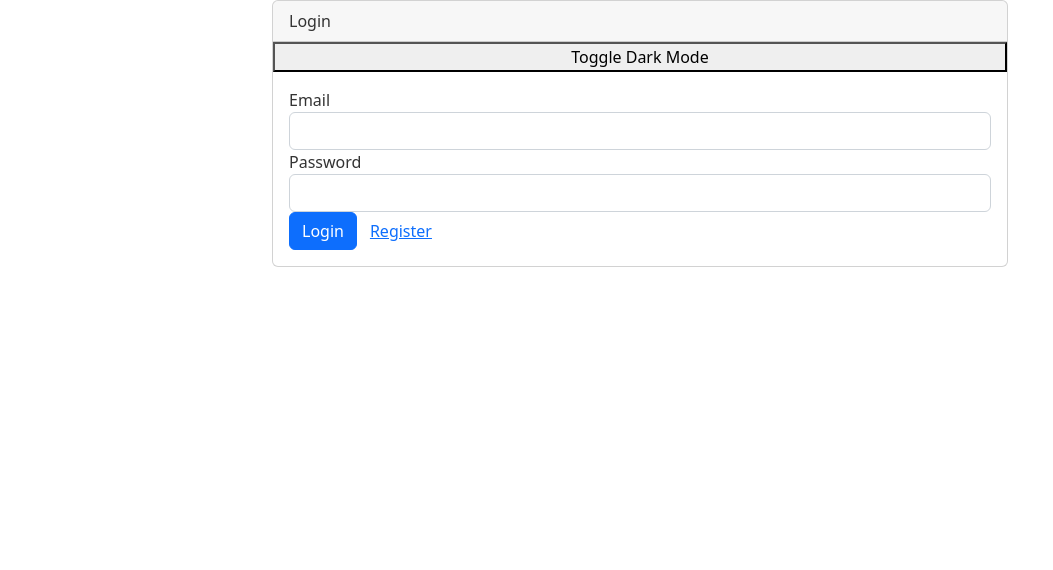
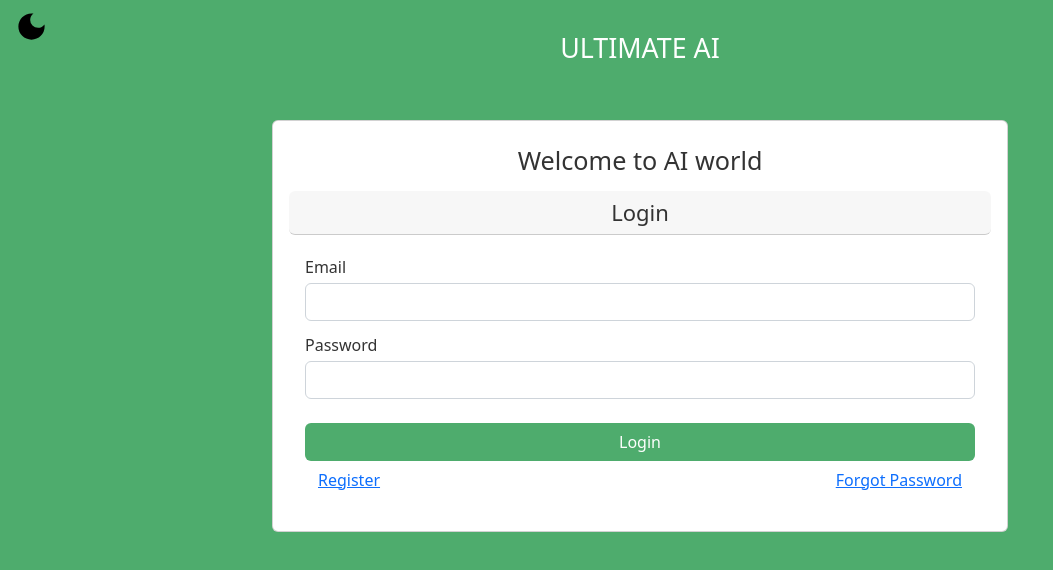
Before and after one commit to Marco30/Maverick, an Angular app in the folder CodeRed/: page /LoginView in a window 1280 px wide. Shown: the top 570 px of the page, without its empty margins (0-1053 px from the left). Built offline with nearby package versions, Linux system fonts and the light colour scheme.

Commit message:
Add reset passwrod, style forms

```diff
--- a/CodeRed/src/app/app.component.html
+++ b/CodeRed/src/app/app.component.html
@@ -1 +1,32 @@
+<div *ngIf="theme$ | async as theme" class="position-absolute p-2">
+  <button
+    class="toggle-theme border-0 bg-transparent"
+    (click)="toggleDarkMode()"
+  >
+    <svg
+      *ngIf="theme === 'light'"
+      xmlns="http://www.w3.org/2000/svg"
+      width="35"
+      height="35"
+      viewBox="0 0 24 24"
+    >
+      <path
+        fill="currentColor"
+        d="M12 21q-3.75 0-6.375-2.625T3 12q0-3.75 2.625-6.375T12 3q.35 0 .688.025t.662.075q-1.025.725-1.638 1.888T11.1 7.5q0 2.25 1.575 3.825T16.5 12.9q1.375 0 2.525-.613T20.9 10.65q.05.325.075.662T21 12q0 3.75-2.625 6.375T12 21Z"
+      />
+    </svg>
+    <svg
+      *ngIf="theme === 'dark'"
+      xmlns="http://www.w3.org/2000/svg"
+      width="35"
+      height="35"
+      viewBox="0 0 24 24"
+    >
+      <path
+        fill="white"
+        d="M12 17q-2.075 0-3.538-1.463T7 12q0-2.075 1.463-3.538T12 7q2.075 0 3.538 1.463T17 12q0 2.075-1.463 3.538T12 17ZM2 13q-.425 0-.713-.288T1 12q0-.425.288-.713T2 11h2q.425 0 .713.288T5 12q0 .425-.288.713T4 13H2Zm18 0q-.425 0-.713-.288T19 12q0-.425.288-.713T20 11h2q.425 0 .713.288T23 12q0 .425-.288.713T22 13h-2Zm-8-8q-.425 0-.713-.288T11 4V2q0-.425.288-.713T12 1q.425 0 .713.288T13 2v2q0 .425-.288.713T12 5Zm0 18q-.425 0-.713-.288T11 22v-2q0-.425.288-.713T12 19q.425 0 .713.288T13 20v2q0 .425-.288.713T12 23ZM5.65 7.05L4.575 6q-.3-.275-.288-.7t.288-.725q.3-.3.725-.3t.7.3L7.05 5.65q.275.3.275.7t-.275.7q-.275.3-.687.288T5.65 7.05ZM18 19.425l-1.05-1.075q-.275-.3-.275-.713t.275-.687q.275-.3.688-.287t.712.287L19.425 18q.3.275.288.7t-.288.725q-.3.3-.725.3t-.7-.3ZM16.95 7.05q-.3-.275-.288-.687t.288-.713L18 4.575q.275-.3.7-.288t.725.288q.3.3.3.725t-.3.7L18.35 7.05q-.3.275-.7.275t-.7-.275ZM4.575 19.425q-.3-.3-.3-.725t.3-.7l1.075-1.05q.3-.275.712-.275t.688.275q.3.275.288.688t-.288.712L6 19.425q-.275.3-.7.288t-.725-.288Z"
+      />
+    </svg>
+  </button>
+</div>
 <router-outlet></router-outlet>
--- a/CodeRed/src/app/app.component.ts
+++ b/CodeRed/src/app/app.component.ts
@@ -1,10 +1,20 @@
 import { Component } from '@angular/core';
+import { Observable } from 'rxjs';
+import { ThemeService } from './services/theme.service';
 
 @Component({
   selector: 'app-root',
   templateUrl: './app.component.html',
-  styleUrls: ['./app.component.css']
+  styleUrls: ['./app.component.css'],
 })
 export class AppComponent {
   title = 'CodeRed';
+  theme$!: Observable<string>;
+  constructor(private themeService: ThemeService) {
+    this.theme$ = this.themeService.getTheme();
+  }
+
+  toggleDarkMode() {
+    this.themeService.toggleDarkTheme();
+  }
 }
--- a/CodeRed/src/app/components/ai-chat/ai-chat.component.css
+++ b/CodeRed/src/app/components/ai-chat/ai-chat.component.css
@@ -1,19 +1,15 @@
-@import url('/src/styles.css');
+@import url("/src/styles.css");
 
-.ai-chat{
+.ai-chat {
   background-color: var(--border-color);
-
-
-
 }
-
 
 .chat-container {
   overflow-y: auto;
 }
 
 .chat-box {
-    background-color: var(--border-color);
+  /* background-color: var(--border-color); */
   padding: 0px 30px 0px 30px;
 }
 
@@ -21,7 +17,7 @@
   position: -webkit-sticky;
   position: sticky;
   bottom: 0;
-    background-color: var(--background-color);
+  /* background-color: var(--background-color); */
   padding: 40px;
   font-size: 25px;
 }
@@ -33,19 +29,19 @@
 .message-header {
   font-weight: bold;
   color: var(--text-color);
-    background-color: var(--secondary-color);
+  /* background-color: var(--secondary-color); */
   padding: 5px;
 }
 
 .message-body {
-    background-color: var(--secondary-color);
+  /* background-color: var(--secondary-color); */
   color: var(--text-color);
   padding: 5px;
   border-radius: 5px;
 }
 
 .form-control {
-    background-color: var(--secondary-color);
+  /* background-color: var(--secondary-color); */
   color: var(--text-color);
   border-color: var(--border-color);
 }
@@ -56,13 +52,13 @@
 }
 
 .card {
-    background-color: var(--background-color);
-    color: var(--text-color);
-    border-color: var(--border-color);
+  /* background-color: var(--background-color); */
+  /* color: var(--text-color); */
+  /* border-color: var(--border-color); */
 }
 
 .card-header {
-    background-color: var(--border-color);
+  /* background-color: var(--border-color); */
   color: var(--text-color);
 }
 
--- a/CodeRed/src/app/login-view/login-view.component.css
+++ b/CodeRed/src/app/login-view/login-view.component.css
@@ -3,11 +3,9 @@
     --background-color: #FFFFFF;
     --text-color: #333333;
   } */
-
-.container {
-  /* your existing styles for the light mode here */
-  background-color: var(--background-color);
-  color: var(--text-color);
+.toggle-theme {
+  background-color: var(--btn-bg-color-active);
+  color: var(--btn-text-color-active);
 }
 
 /* your styles for the dark mode here */
@@ -18,8 +16,3 @@
   background-color: var(--background-color);
   color: var(--text-color);
 } */
-
-.card {
-  background-color: var(--background-color);
-  color: var(--text-color);
-}
--- a/CodeRed/src/app/login-view/login-view.component.html
+++ b/CodeRed/src/app/login-view/login-view.component.html
@@ -1,19 +1,29 @@
-<div class="container">
+<div class="container py-4 text-primary-color">
+  <h1 class="text-uppercase h1-size text-center pt-2 pb-5 text-secondary-color">
+    ultimate ai
+  </h1>
   <div class="row justify-content-center">
     <div class="col-md-8">
-      <div class="card">
-        <div class="card-header">
-          {{ showRegistrationForm ? "Register" : "Login" }}
-        </div>
-        <button (click)="toggleDarkMode()">Toggle Dark Mode</button>
+      <div class="card bg-primary-color p-3">
+        <h2 class="h2-size text-center py-2">Welcome to AI world</h2>
+        <h3 class="card-header rounded h4-size text-center">
+          {{
+            currentView == VIEWS.register
+              ? "Register"
+              : currentView == VIEWS.login
+              ? "Login"
+              : "Reset Password"
+          }}
+        </h3>
+
         <div class="card-body">
           <form
-            *ngIf="!showRegistrationForm"
+            *ngIf="currentView == VIEWS.login"
             (ngSubmit)="login()"
             #loginForm="ngForm"
           >
-            <div class="form-group">
-              <label for="email">Email</label>
+            <div class="form-group pb-2">
+              <label for="email" class="py-1">Email</label>
               <input
                 type="email"
                 class="form-control"
@@ -24,8 +34,8 @@
               />
             </div>
 
-            <div class="form-group">
-              <label for="password">Password</label>
+            <div class="form-group pb-2">
+              <label for="password" class="py-1">Password</label>
               <input
                 type="password"
                 class="form-control"
@@ -36,23 +46,34 @@
               />
             </div>
 
-            <button type="submit" class="btn btn-primary">Login</button>
+            <button type="submit" class="btn custom-btn w-100 mt-3">
+              Login
+            </button>
+            <div class="d-flex justify-content-between">
               <button
                 type="button"
                 class="btn btn-link"
-              (click)="showRegistrationForm = true"
+                (click)="setView(VIEWS.register)"
               >
                 Register
               </button>
+              <button
+                type="button"
+                class="btn btn-link"
+                (click)="setView(VIEWS.forgotPassword)"
+              >
+                Forgot Password
+              </button>
+            </div>
           </form>
 
           <form
-            *ngIf="showRegistrationForm"
+            *ngIf="currentView === VIEWS.register"
             (ngSubmit)="register()"
             #registerForm="ngForm"
           >
-            <div class="form-group">
-              <label for="name">Name</label>
+            <div class="form-group pb-2">
+              <label for="name" class="py-1">Name</label>
               <input
                 type="text"
                 class="form-control"
@@ -63,8 +84,8 @@
               />
             </div>
 
-            <div class="form-group">
-              <label for="email">Email</label>
+            <div class="form-group pb-2">
+              <label for="email" class="py-1">Email</label>
               <input
                 type="email"
                 class="form-control"
@@ -75,8 +96,8 @@
               />
             </div>
 
-            <div class="form-group">
-              <label for="password">Password</label>
+            <div class="form-group pb-2">
+              <label for="password" class="py-1">Password</label>
               <input
                 type="password"
                 class="form-control"
@@ -87,8 +108,10 @@
               />
             </div>
 
-            <div class="form-group">
-              <label for="password_confirmation">Confirm Password</label>
+            <div class="form-group pb-2">
+              <label for="password_confirmation" class="py-1"
+                >Confirm Password</label
+              >
               <input
                 type="password"
                 class="form-control"
@@ -99,14 +122,62 @@
               />
             </div>
 
-            <button type="submit" class="btn btn-primary">Register</button>
+            <button type="submit" class="btn custom-btn w-100 mt-3">
+              Register
+            </button>
+            <div class="d-flex justify-content-between">
               <button
                 type="button"
                 class="btn btn-link"
-              (click)="showRegistrationForm = false"
+                (click)="setView(VIEWS.login)"
               >
                 Back to Login
               </button>
+              <button
+                type="button"
+                class="btn btn-link"
+                (click)="setView(VIEWS.forgotPassword)"
+              >
+                Forgot Password
+              </button>
+            </div>
+          </form>
+          <form
+            *ngIf="currentView == VIEWS.forgotPassword"
+            (ngSubmit)="resetPassword()"
+            #forgotPassword="ngForm"
+          >
+            <div class="form-group pb-2">
+              <label for="email" class="py-1">Email</label>
+              <input
+                type="email"
+                class="form-control"
+                id="email"
+                name="email"
+                [(ngModel)]="email"
+                required
+              />
+            </div>
+
+            <button type="submit" class="btn custom-btn w-100 mt-3">
+              Reset Password
+            </button>
+            <div class="d-flex justify-content-between">
+              <button
+                type="button"
+                class="btn btn-link"
+                (click)="setView(VIEWS.register)"
+              >
+                Register
+              </button>
+              <button
+                type="button"
+                class="btn btn-link"
+                (click)="setView(VIEWS.login)"
+              >
+                Login
+              </button>
+            </div>
           </form>
         </div>
       </div>
--- a/CodeRed/src/app/login-view/login-view.component.ts
+++ b/CodeRed/src/app/login-view/login-view.component.ts
@@ -1,5 +1,15 @@
 import { Component } from '@angular/core';
+import { Observable, Subject, takeUntil } from 'rxjs';
 import { ThemeService } from '../services/theme.service';
+
+const VIEWS = {
+  login: 'login',
+  register: 'register',
+  forgotPassword: 'forgot-password',
+} as const;
+
+type Object<T> = T[keyof T];
+type ViewsType = Object<typeof VIEWS>;
 
 @Component({
   selector: 'app-login-view',
@@ -7,8 +17,6 @@ import { ThemeService } from '../services/theme.service';
   styleUrls: ['./login-view.component.css'],
 })
 export class LoginViewComponent {
-  showRegistrationForm = false;
-
   loginData = {
     email: '',
     password: '',
@@ -21,14 +29,15 @@ export class LoginViewComponent {
     password_confirmation: '',
   };
 
-  constructor(private themeService: ThemeService) {}
+  email: string = '';
+  VIEWS = VIEWS;
+  currentView: ViewsType = this.VIEWS.login;
 
-  ngOnInit() {}
+  constructor() {}
 
-  toggleDarkMode() {
-    this.themeService.toggleDarkTheme();
+  setView(view: ViewsType) {
+    this.currentView = view;
   }
-
   login() {
     console.log('Logging in with data:', this.loginData);
   }
@@ -36,4 +45,7 @@ export class LoginViewComponent {
   register() {
     console.log('Registering with data:', this.registerData);
   }
+  resetPassword() {
+    console.log('reset password: ', this.email);
+  }
 }
--- a/CodeRed/src/app/services/theme.service.ts
+++ b/CodeRed/src/app/services/theme.service.ts
@@ -5,9 +5,9 @@ import { BehaviorSubject, Subject } from 'rxjs';
   providedIn: 'root',
 })
 export class ThemeService {
-  darkTheme = new BehaviorSubject<boolean>(false);
+  darkTheme = new BehaviorSubject<string>('light');
 
-  public isDarkTheme() {
+  public getTheme() {
     return this.darkTheme.asObservable();
   }
 
@@ -15,6 +15,6 @@ export class ThemeService {
 
   public toggleDarkTheme() {
     document.documentElement.classList.toggle('dark-theme');
-    this.darkTheme.next(!this.darkTheme);
+    this.darkTheme.next(this.darkTheme.value === 'light' ? 'dark' : 'light');
   }
 }
--- a/CodeRed/src/styles.css
+++ b/CodeRed/src/styles.css
@@ -1,10 +1,23 @@
 /* You can add global styles to this file, and also import other style files */
 :root {
-  --background-color: #ffffff;
-  --text-color: #333333;
+  --bg-primary-color: #ffffff;
+  --text-primary-color: #111314;
+  /* --text-color-primary: #495057; */
+  --bg-secondary-color: #4eac6d;
+  --text-secondary-color: #fefffe;
+  --btn-bg-color: #4eac6d;
+  --btn-text-color: #fcfefd;
+
+  --h1-font-size: calc(1.3rem + 0.46875vw);
+  --h2-font-size: calc(1.2rem + 0.46875vw);
+  --h3-font-size: calc(1.1rem + 0.46875vw);
+  --h4-font-size: calc(1rem + 0.46875vw);
+
+  --text-primary-color: #333333;
   --primary-color: #007bff;
   --secondary-color: #444;
   --border-color: #353740;
+  /* #4EAC6D */
   /* COPIED FROM  */
   --bs-blue: #4eac6d;
   --bs-indigo: #560bad;
@@ -39,34 +52,46 @@
   --bs-light: #f6f6f9;
   --bs-indigo: #560bad;
   --bs-dark: #343a40;
-  /* --bs-primary-rgb: 78,172,109;
-    --bs-secondary-rgb: 121,124,140;
-    --bs-success-rgb: 6,214,160;
-    --bs-info-rgb: 80,165,241;
-    --bs-warning-rgb: 255,209,102;
-    --bs-danger-rgb: 239,71,111;
-    --bs-purple-rgb: 97,83,204;
-    --bs-pink-rgb: 232,62,140;
-    --bs-light-rgb: 246,246,249;
-    --bs-indigo-rgb: 86,11,173;
-    --bs-dark-rgb: 52,58,64;
-    --bs-white-rgb: 255,255,255;
-    --bs-black-rgb: 0,0,0;
-    --bs-body-color-rgb: 73,80,87;
-    --bs-body-bg-rgb: 250,250,250;
-    --bs-font-sans-serif: "Cerebri Sans,sans-serif";
-    --bs-font-monospace: SFMono-Regular,Menlo,Monaco,Consolas,"Liberation Mono","Courier New",monospace;
-    --bs-gradient: linear-gradient(180deg, rgba(255, 255, 255, 0.15), rgba(255, 255, 255, 0));
-    --bs-body-font-family: var(--bs-font-sans-serif);
-    --bs-body-font-size: 0.9375rem;
-    --bs-body-font-weight: 400;
-    --bs-body-line-height: 1.5;
-    --bs-body-color: #495057;
-    --bs-body-bg: #fafafa; */
 }
 
 :root.dark-theme {
-  --background-color: #1e1e1e;
-  --text-color: #fff;
-  --bs-dark: #343a40;
+  --bg-primary-color: #2e2e2e;
+  --text-primary-color: #e2e6e3;
+  --bg-secondary-color: #262626;
+  --text-secondary-color: #fefefe;
 }
+
+body {
+  transition: all 0.5s ease-in-out;
+  background-color: var(--bg-secondary-color);
+}
+
+.h1-size {
+  font-size: var(--h1-font-size);
+}
+.h2-size {
+  font-size: var(--h2-font-size);
+}
+.h3-size {
+  font-size: var(--h3-font-size);
+}
+.h4-size {
+  font-size: var(--h4-font-size);
+}
+.bg-primary-color {
+  background-color: var(--bg-primary-color);
+}
+.bg-secondary-color {
+  background-color: var(--bg-secondary-color);
+}
+.text-primary-color {
+  color: var(--text-primary-color);
+}
+.text-secondary-color {
+  color: var(--text-secondary-color);
+}
+
+.custom-btn {
+  background-color: var(--btn-bg-color);
+  color: var(--btn-text-color);
+}
```
Also changed, not shown: CodeRed/src/app/components/ai-chat/ai-chat.component.html (+42 -21 lines). Lines whose indentation alone changed are shown as unchanged.
